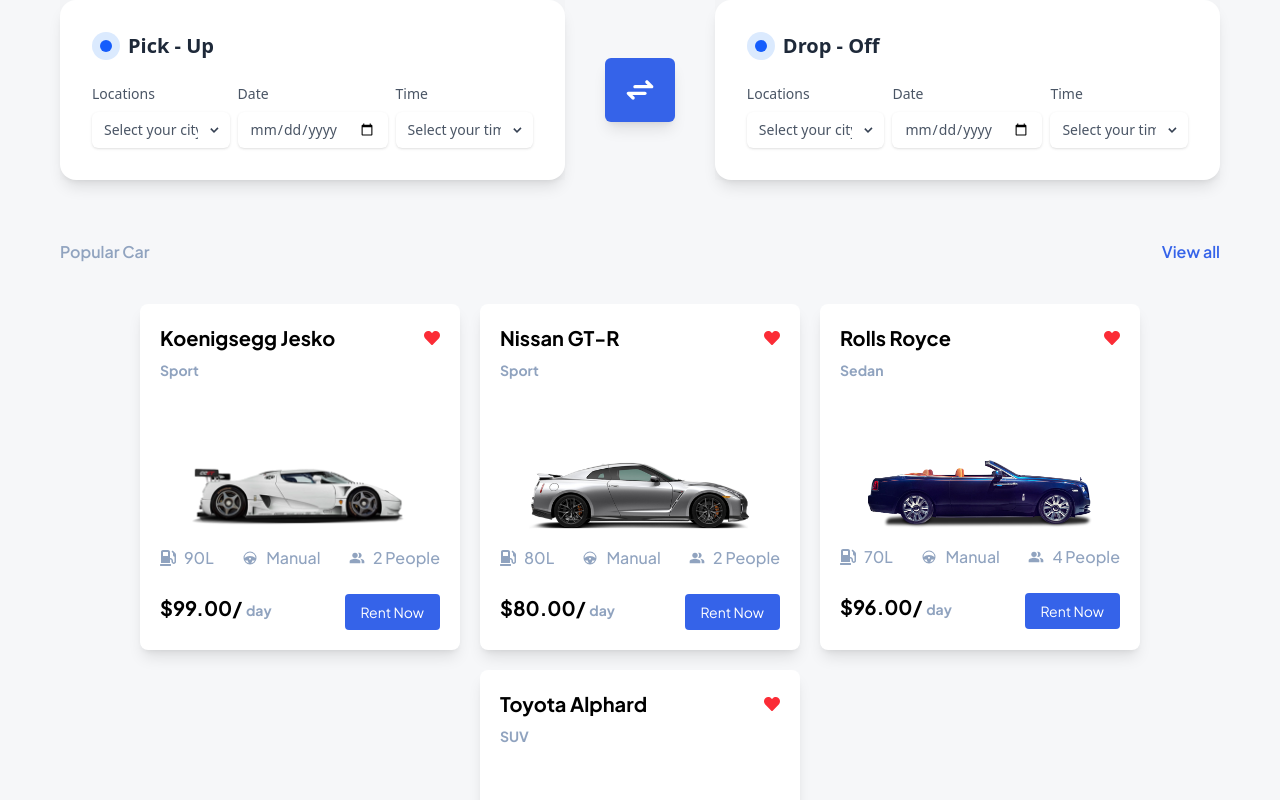
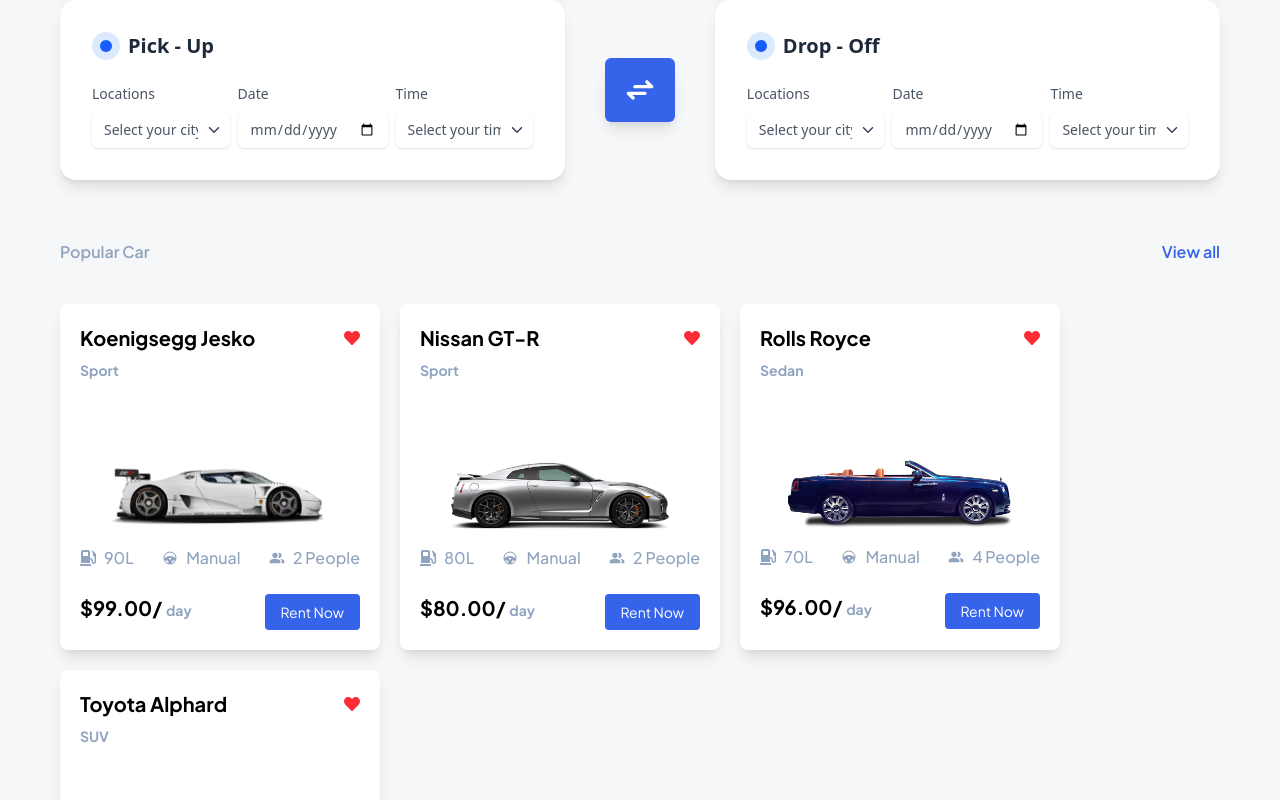
Before and after one commit to manjurul369/next-car, a Next.js app: page / in a window 1280 px wide. Shown: the part 500-1300 px from the top of the page. Built offline with nearby package versions, Linux system fonts and the light colour scheme.

Commit message:
PopularCar section edited

```diff
--- a/app/globals.css
+++ b/app/globals.css
@@ -20,3 +20,12 @@
     @apply font-semibold text-[#90A3BF];
   }
 }
+
+.scrollbar-hide::-webkit-scrollbar {
+  display: none;
+}
+
+.scrollbar-hide {
+  -ms-overflow-style: none;
+  scrollbar-width: none;
+}
--- a/app/page.js
+++ b/app/page.js
@@ -29,12 +29,13 @@
         <PickUpForm label="Drop - Off"/>
       </section>
 
-      <section id="popular-car" className="p-5 pt-10 md:p-10 lg:p-15">
-        <div className="flex justify-between items-center">
+      <section id="popular-car" className="py-5 pl-5 pt-10 md:p-10 lg:p-15">
+        <div className="flex justify-between items-center pr-5 md:pr-0">
           <h2 className="title">Popular Car</h2>
           <button className="text-primary font-semibold cursor-pointer">View all</button>
         </div>
-        <div className="flex flex-wrap gap-5 mt-5 lg:mt-10 justify-center">
+        <div className="relative">
+          <div className="flex flex-nowrap gap-5 mt-5 lg:mt-10 justify-start overflow-x-auto scrollbar-hide md:flex-wrap md:overflow-x-visible">
           {popularCar.map((car) => (
             <CarCard
               key={car.id}
@@ -46,6 +47,8 @@
               price={car.price}
             />
           ))}
+          <div className="absolute right-0 top-0 h-full w-[150px] bg-gradient-to-l from-white to-transparent z-10 block md:hidden"></div>
+          </div>
         </div>
       </section>
     </div>
--- a/public/components/CarCard.js
+++ b/public/components/CarCard.js
@@ -7,7 +7,7 @@
 
 export default function CarCard({ carName, type, carImg, oil, cap, price }) {
   return (
-    <div className='bg-white shadow-lg rounded-lg p-5 flex flex-col max-w-[320px]'>
+    <div className='bg-white shadow-lg rounded-lg p-5 flex flex-col max-w-[320px] min-w-[300px]'>
         <div className='flex justify-between items-center mb-2'>
           <h2 className='font-bold text-xl'>{carName}</h2>
           <FaHeart className='text-red-500' />
--- a/public/components/PickUp.js
+++ b/public/components/PickUp.js
@@ -1,6 +1,7 @@
 "use client";
 
 import React, { useState } from 'react';
+import { IoIosArrowDown } from "react-icons/io";
 
 export default function PickUpForm({label}) {
   const [selectedLocation, setSelectedLocation] = useState('');
@@ -36,7 +37,7 @@
               </select>
               {/* Custom arrow for the dropdown */}
               <div className="pointer-events-none absolute inset-y-0 right-0 flex items-center px-2 text-gray-700">
-                <svg className="fill-current h-4 w-4" xmlns="http://www.w3.org/2000/svg" viewBox="0 0 20 20"><path d="M9.293 12.95l.707.707L15.657 8l-1.414-1.414L10 10.828 6.757 7.586 5.343 9l4.95 4.95z"/></svg>
+                <IoIosArrowDown className="h-4 w-4" />
               </div>
             </div>
           </div>
@@ -74,7 +75,7 @@
               </select>
               {/* Custom arrow for the dropdown */}
               <div className="pointer-events-none absolute inset-y-0 right-0 flex items-center px-2 text-gray-700">
-                <svg className="fill-current h-4 w-4" xmlns="http://www.w3.org/2000/svg" viewBox="0 0 20 20"><path d="M9.293 12.95l.707.707L15.657 8l-1.414-1.414L10 10.828 6.757 7.586 5.343 9l4.95 4.95z"/></svg>
+                <IoIosArrowDown className="h-4 w-4" />
               </div>
             </div>
           </div>
```
Also changed, not shown: 1 other file (tests, documents, lock files or other folders).
